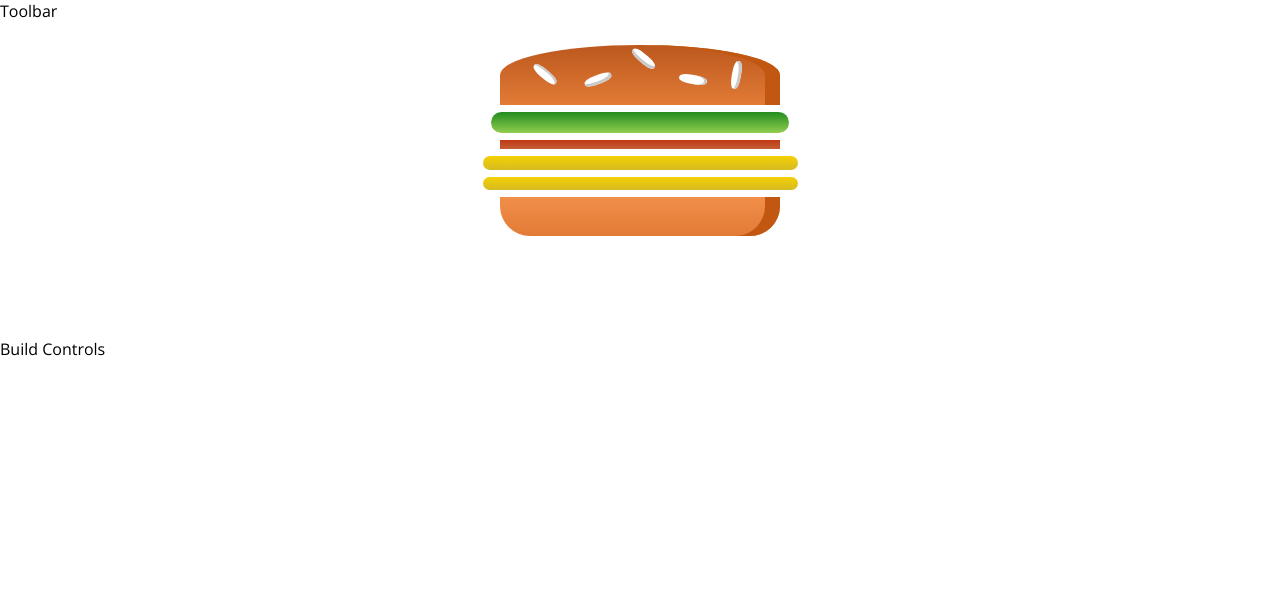
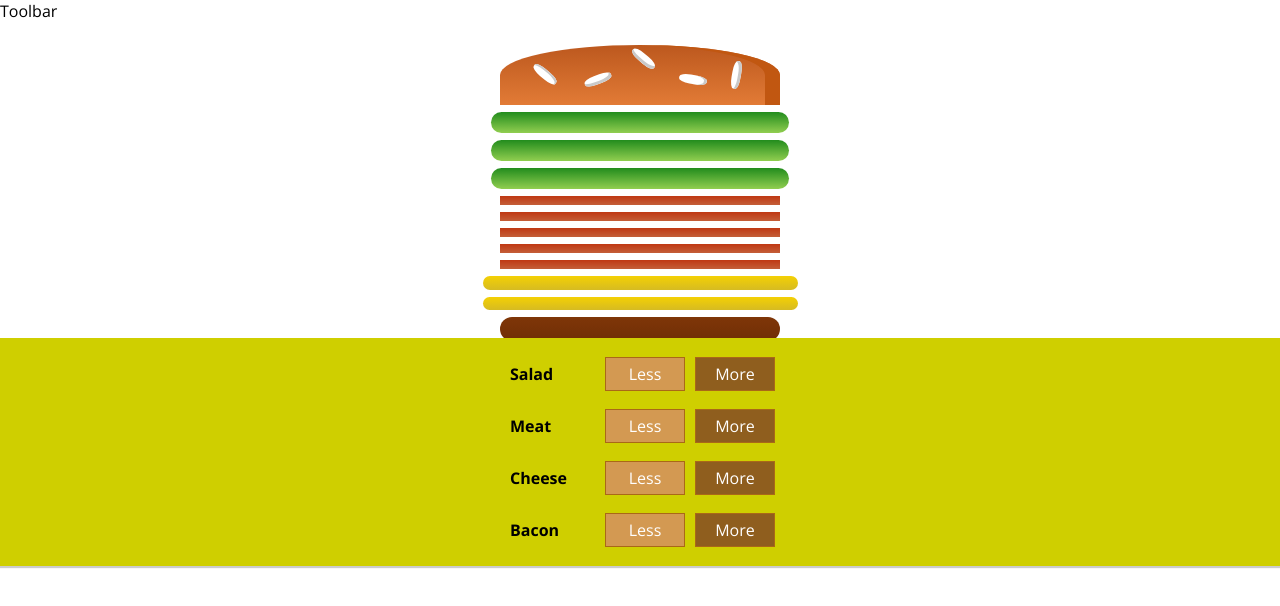
Before and after one commit to irrino4ka/burger-builder-site, a React app: page / in a window 1280 px wide. Shown: the top 606 px of the page. Built offline with nearby package versions, Linux system fonts and the light colour scheme.

Commit message:
added controls to add more ingredients

```diff
--- /dev/null
+++ b/src/components/Burger/BuildControls/BuildControl/BuildControl.css
@@ -0,0 +1,57 @@
+.BuildControl {
+    display: flex;
+    justify-content: space-between;
+    align-items: center;
+    margin: 5px 0;
+}
+
+.BuildControl button {
+    display: block;
+    font: inherit;
+    padding: 5px;
+    margin: 0 5px;
+    width: 80px;
+    border: 1px solid #AA6817;
+    cursor: pointer;
+    outline: none;
+}
+
+
+.BuildControl button:disabled {
+    background-color: #AC9980;
+    border: 1px solid #7E7365;
+    color: #ccc;
+    cursor: default;
+}
+
+.BuildControl button:hover:disabled {
+    background-color: #AC9980;
+    color: #ccc;
+    cursor: not-allowed;
+}
+
+.Label {
+    padding: 10px;
+    font-weight: bold;
+    width: 80px;
+}
+
+.BuildControl .Less {
+    background-color: #D39952;
+    color: white;
+}
+
+.BuildControl .More {
+    background-color: #8F5E1E;
+    color: white;
+}
+
+.BuildControl .Less:hover, .BuildControl .Less:active {
+    background-color: #DAA972;
+    color: white;
+}
+
+.BuildControl .More:hover,.BuildControl .More:active {
+    background-color: #99703F;
+    color: white;
+}
--- /dev/null
+++ b/src/components/Burger/BuildControls/BuildControl/BuildControl.js
@@ -0,0 +1,15 @@
+import React from 'react';
+
+import classes from './BuildControl.css';
+
+const buildControl = (props) => (
+    <div className = {classes.BuildControl}>
+        <div className = {classes.Label}>{props.label}</div>
+        <button className = {classes.Less}>Less</button>
+        <button className = {classes.More} onClick={props.added}>More</button>
+    </div>
+
+)
+
+
+export default buildControl;
--- /dev/null
+++ b/src/components/Burger/BuildControls/BuildControls.css
@@ -0,0 +1,10 @@
+.BuildControls {
+    width: 100%;
+    background-color: #cfcf00;
+    display: flex;
+    flex-flow: column;
+    align-items: center;
+    box-shadow: 0 2px 1px #ccc;
+    margin: auto;
+    padding: 10px 0;
+}
--- /dev/null
+++ b/src/components/Burger/BuildControls/BuildControls.js
@@ -0,0 +1,24 @@
+import React from 'react';
+
+import classes from './BuildControls.css';
+import BuildControl from './BuildControl/BuildControl';
+
+const controls = [
+    {label: 'Salad', type: 'salad'},
+    {label: 'Meat', type: 'meat'},
+    {label: 'Cheese', type: 'cheese'},
+    {label: 'Bacon', type: 'bacon'}
+]
+
+const buildControls = (props) => (
+    <div className={classes.BuildControls}>
+        {controls.map(ctrl => (
+            <BuildControl
+                key={ctrl.label}
+                label={ctrl.label}
+                added = {() => props.ingredientAdded(ctrl.type)} />
+        ))}
+    </div>
+);
+
+export default buildControls;
--- a/src/components/Burger/Burger.js
+++ b/src/components/Burger/Burger.js
@@ -5,13 +5,20 @@
 
 const burger = (props) => {
     // console.log(props);
-    const transformedIngredients = Object.keys(props.ingredients)
+    let transformedIngredients = Object.keys(props.ingredients)
           .map(igKey => {
               return [...Array(props.ingredients[igKey])]
                     .map((_, i) => {
                         return <BurgerIngredient key={igKey + i} type = {igKey} />
-                    }) // [ , ]
-          });
+                    })
+          })
+          .reduce((arr, el) => {
+              return arr.concat(el)
+          }, []);
+          console.log(transformedIngredients);
+          if (transformedIngredients.length === 0) {
+              transformedIngredients = <p>Please start adding ingredients</p>
+          }
     return (
         <div className={classes.Burger}>
             <BurgerIngredient type="bread-top" />
--- a/src/containers/BurgerBuilder/BurgerBuilder.js
+++ b/src/containers/BurgerBuilder/BurgerBuilder.js
@@ -1,6 +1,15 @@
 import React, { Component } from 'react';
 import Auxiliary from '../../hoc/Auxiliary';
 import Burger from '../../components/Burger/Burger';
+
+import BuildControls from './../../components/Burger/BuildControls/BuildControls';
+
+const INGREDIENT_PRICES = {
+    salad: 0.5,
+    cheese: 0.8,
+    meat: 1.7,
+    bacon: 1.1
+}
 
 class BurgerBuilder extends Component {
     // constructor(props) {
@@ -10,18 +19,36 @@
 
     state = {
         ingredients: {
-            salad: 1,
-            bacon: 1,
+            salad: 3,
+            bacon: 5,
             cheese: 2,
-            meet: 2
-        }
+            meat: 2
+        },
+        totalPrice: 4
     }
+
+    addIngredientHandler = (type) => {
+        const oldCount = this.state.ingredients[type];
+        const updateCount = oldCount + 1;
+        const updatedIngredients = {
+            ...this.state.ingredients
+        };
+        updatedIngredients[type] = updateCount;
+        const priceAddition = INGREDIENT_PRICES[type];
+        const oldPrice = this.state.totalPrice;
+        const newPrice = oldPrice + priceAddition;
+        this.setState({totalPrice: newPrice, ingredients: updatedIngredients});
+    }
+
+    // remove
 
     render() {
         return (
             <Auxiliary>
                 <Burger ingredients = {this.state.ingredients}/>
-                <div>Build Controls</div>
+                <BuildControls
+                    ingredientAdded = {this.addIngredientHandler}
+                />
             </Auxiliary>
         );
     }
```
